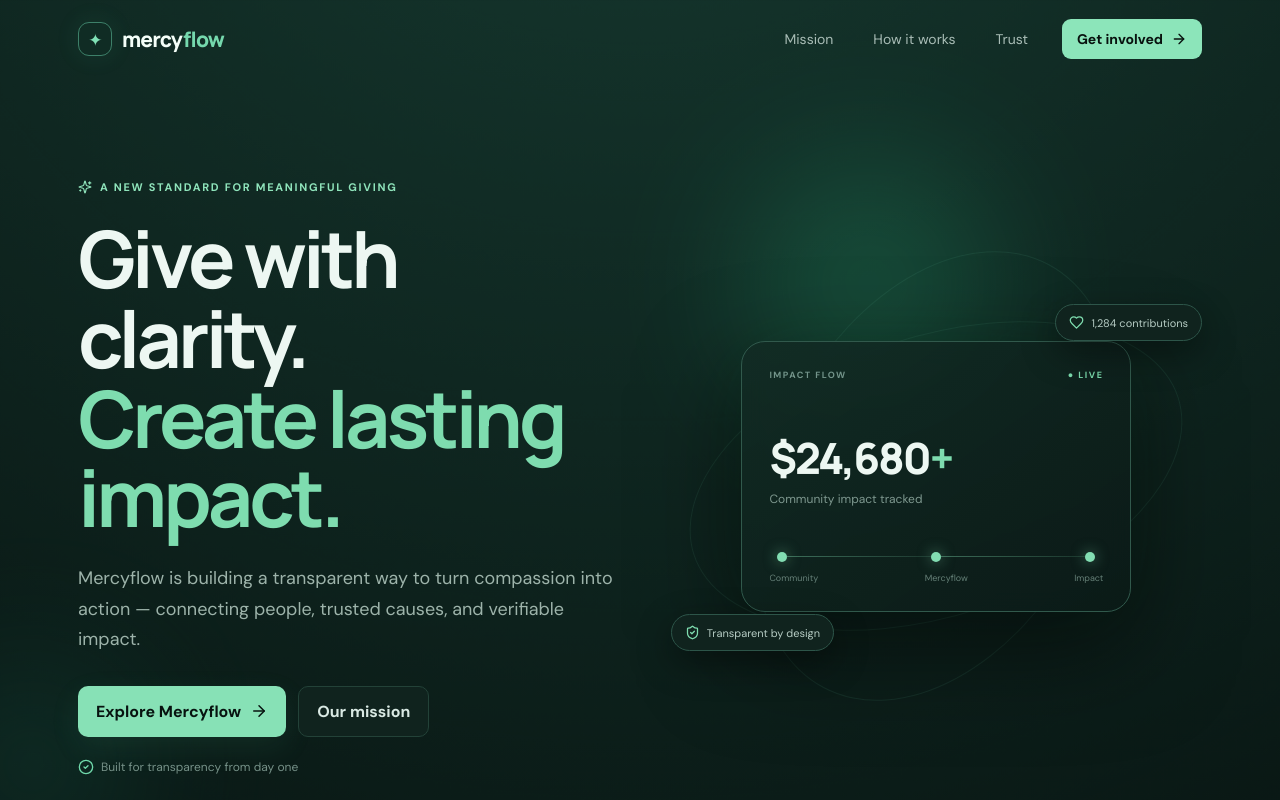
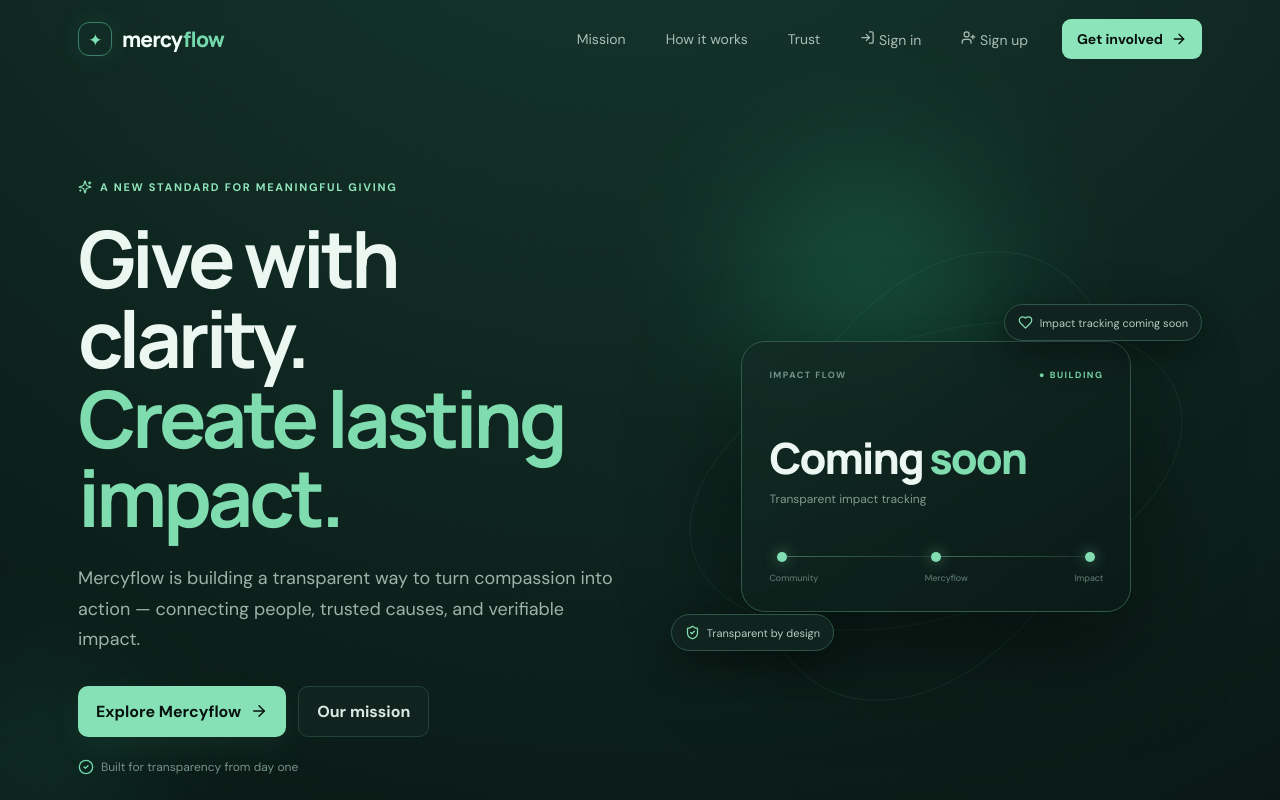
Before and after one commit to alpipebriadi05-jpg/Mercyflow, a React (Vite) app: page / in a window 1280 px wide. Shown: the top 800 px of the page. Built offline with nearby package versions, Linux system fonts and the light colour scheme.

Commit message:
Remove placeholder metrics and add sign in/sign up UI

```diff
--- a/src/App.jsx
+++ b/src/App.jsx
@@ -1,6 +1,5 @@
-import React from 'react';
-import { ArrowRight, Eye, Heart, ShieldCheck, Sparkles, Wallet, CheckCircle2, Menu, X } from 'lucide-react';
-import { useState } from 'react';
+import React, { useState } from 'react';
+import { ArrowRight, Eye, Heart, ShieldCheck, Sparkles, Wallet, CheckCircle2, Menu, X, LogIn, UserPlus } from 'lucide-react';
 
 const features = [
   { icon: Eye, title: 'Radical transparency', text: 'Every campaign is designed around clear information, traceable activity, and visible impact.' },
@@ -10,9 +9,17 @@ const features = [
 
 function App() {
   const [open, setOpen] = useState(false);
+  const [authOpen, setAuthOpen] = useState(false);
+  const [authMode, setAuthMode] = useState('signin');
 
   const scrollTo = (id) => {
     document.getElementById(id)?.scrollIntoView({ behavior: 'smooth' });
+    setOpen(false);
+  };
+
+  const showAuth = (mode) => {
+    setAuthMode(mode);
+    setAuthOpen(true);
     setOpen(false);
   };
 
@@ -28,6 +35,8 @@ function App() {
           <button onClick={() => scrollTo('mission')}>Mission</button>
           <button onClick={() => scrollTo('how')}>How it works</button>
           <button onClick={() => scrollTo('trust')}>Trust</button>
+          <button className="auth-link" onClick={() => showAuth('signin')}><LogIn size={15}/> Sign in</button>
+          <button className="nav-signup" onClick={() => showAuth('signup')}><UserPlus size={15}/> Sign up</button>
           <button className="nav-cta" onClick={() => scrollTo('start')}>Get involved <ArrowRight size={16}/></button>
         </nav>
 
@@ -54,13 +63,13 @@ function App() {
           <div className="hero-visual" aria-hidden="true">
             <div className="orbit orbit-a"></div><div className="orbit orbit-b"></div>
             <div className="impact-card">
-              <div className="card-top"><span>IMPACT FLOW</span><span className="live-dot">● LIVE</span></div>
-              <div className="impact-value">$24,680<span>+</span></div>
-              <div className="impact-label">Community impact tracked</div>
+              <div className="card-top"><span>IMPACT FLOW</span><span className="live-dot">● BUILDING</span></div>
+              <div className="impact-value impact-coming">Coming<span> soon</span></div>
+              <div className="impact-label">Transparent impact tracking</div>
               <div className="flow-line"><span></span><i></i><span></span><i></i><span></span></div>
               <div className="flow-labels"><span>Community</span><span>Mercyflow</span><span>Impact</span></div>
             </div>
-            <div className="floating-pill pill-one"><Heart size={15}/> 1,284 contributions</div>
+            <div className="floating-pill pill-one"><Heart size={15}/> Impact tracking coming soon</div>
             <div className="floating-pill pill-two"><ShieldCheck size={15}/> Transparent by design</div>
           </div>
         </section>
@@ -115,7 +124,7 @@ function App() {
               <h2>Be part of the flow.</h2>
               <p>We are building the foundation now. Join early, follow the progress, and help shape a more transparent future for giving.</p>
             </div>
-            <button className="primary light" onClick={() => window.location.href='mailto:hello@mercyflow.org'}>Connect with Mercyflow <ArrowRight size={18}/></button>
+            <button className="primary light" onClick={() => showAuth('signup')}>Create your account <ArrowRight size={18}/></button>
           </div>
         </section>
       </main>
@@ -125,6 +134,22 @@ function App() {
         <p>Give with clarity. Create lasting impact.</p>
         <span>© 2026 Mercyflow</span>
       </footer>
+
+      {authOpen && (
+        <div className="auth-overlay" role="dialog" aria-modal="true" aria-label={authMode === 'signin' ? 'Sign in' : 'Sign up'} onClick={() => setAuthOpen(false)}>
+          <div className="auth-modal" onClick={(event) => event.stopPropagation()}>
+            <button className="auth-close" aria-label="Close" onClick={() => setAuthOpen(false)}><X size={20}/></button>
+            <div className="auth-icon">{authMode === 'signin' ? <LogIn size={22}/> : <UserPlus size={22}/>}</div>
+            <div className="section-kicker">{authMode === 'signin' ? 'WELCOME BACK' : 'JOIN MERCYFLOW'}</div>
+            <h2>{authMode === 'signin' ? 'Sign in to Mercyflow' : 'Create your Mercyflow account'}</h2>
+            <p>Account authentication is being prepared for the next phase of Mercyflow.</p>
+            <button className="primary auth-action" onClick={() => setAuthOpen(false)}>Got it</button>
+            <button className="auth-switch" onClick={() => setAuthMode(authMode === 'signin' ? 'signup' : 'signin')}>
+              {authMode === 'signin' ? 'Need an account? Sign up' : 'Already have an account? Sign in'}
+            </button>
+          </div>
+        </div>
+      )}
     </div>
   );
 }
```
